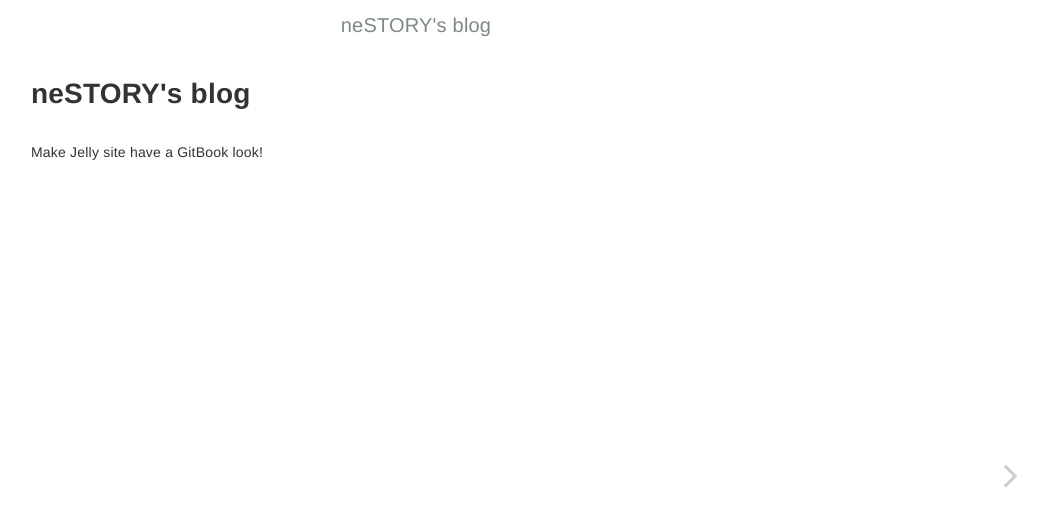
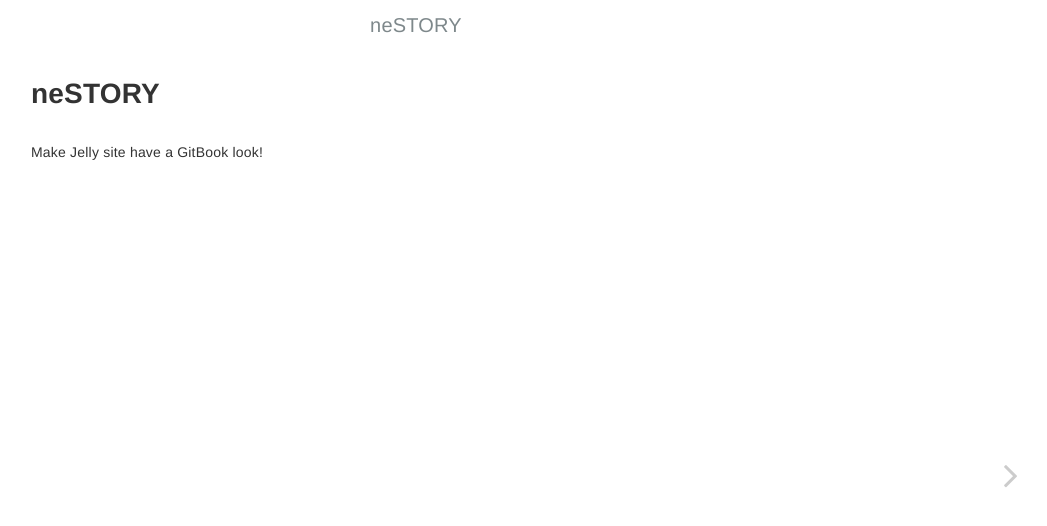
Before and after one commit to neSTORY/neSTORY.github.io, a Jekyll site: the page built from index.md, in a window 1280 px wide. Shown: the top 526 px of the page, without its empty margins (224-1271 px from the left). Built offline with Jekyll 4.4.1, drawn with Linux system fonts in a browser that asks for light colours.

Commit message:
blog 수정중..

```diff
--- a/_config.yml
+++ b/_config.yml
@@ -1,5 +1,5 @@
 # Configurations
-title: neSTORY's blog
+title: neSTORY
 longtitle: neSTORY's blog
 author: Eunsu
 email: nes2376@gmail.com
```
